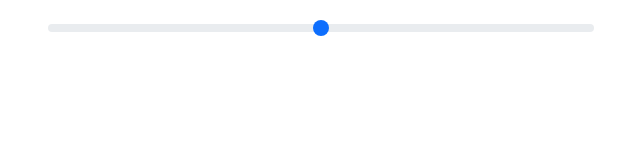
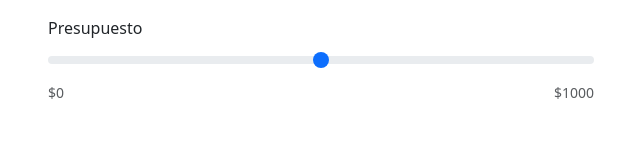
Before and after one commit to Katteryn-Villanueva/Bootstrap5primary, a plain HTML site: page formularios/range.html in a window 1280 px wide. Shown: the whole page, without its empty margins (34-674 px from the left). Drawn offline with Linux system fonts and the light colour scheme.

Commit message:
viendo Range

```diff
--- a/formularios/range.html
+++ b/formularios/range.html
@@ -12,7 +12,12 @@
     <div class="container">
         <div class="row mt-3">
             <div class="col-6">
-                <input type="range" class="form-range">
+                <label for="rango" class="form-label">Presupuesto</label>
+                <input type="range" class="form-range" id="rango" min="0" max="1000" step="100">
+                <div class="d-flex justify-content-between">
+                    <p class="form-text">$0</p>
+                    <p class="form-text">$1000</p>
+                </div>
             </div>
         </div>
     </div>
```
